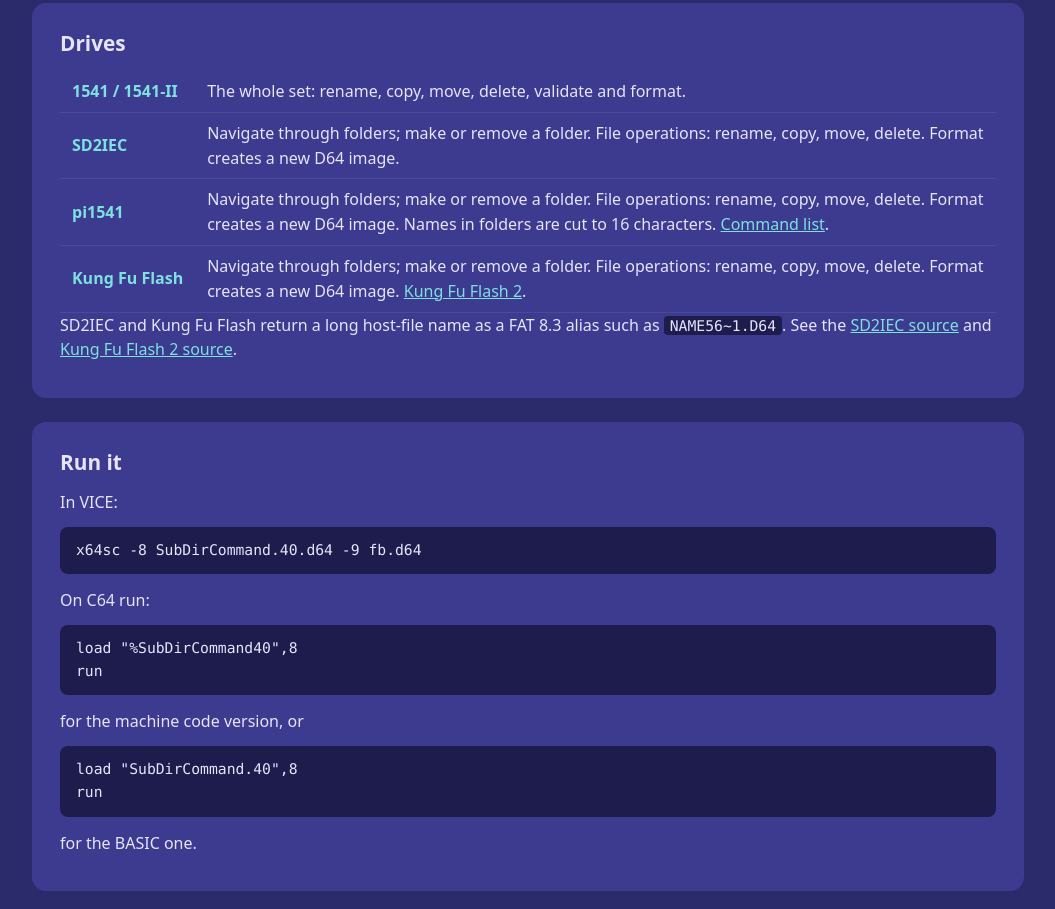
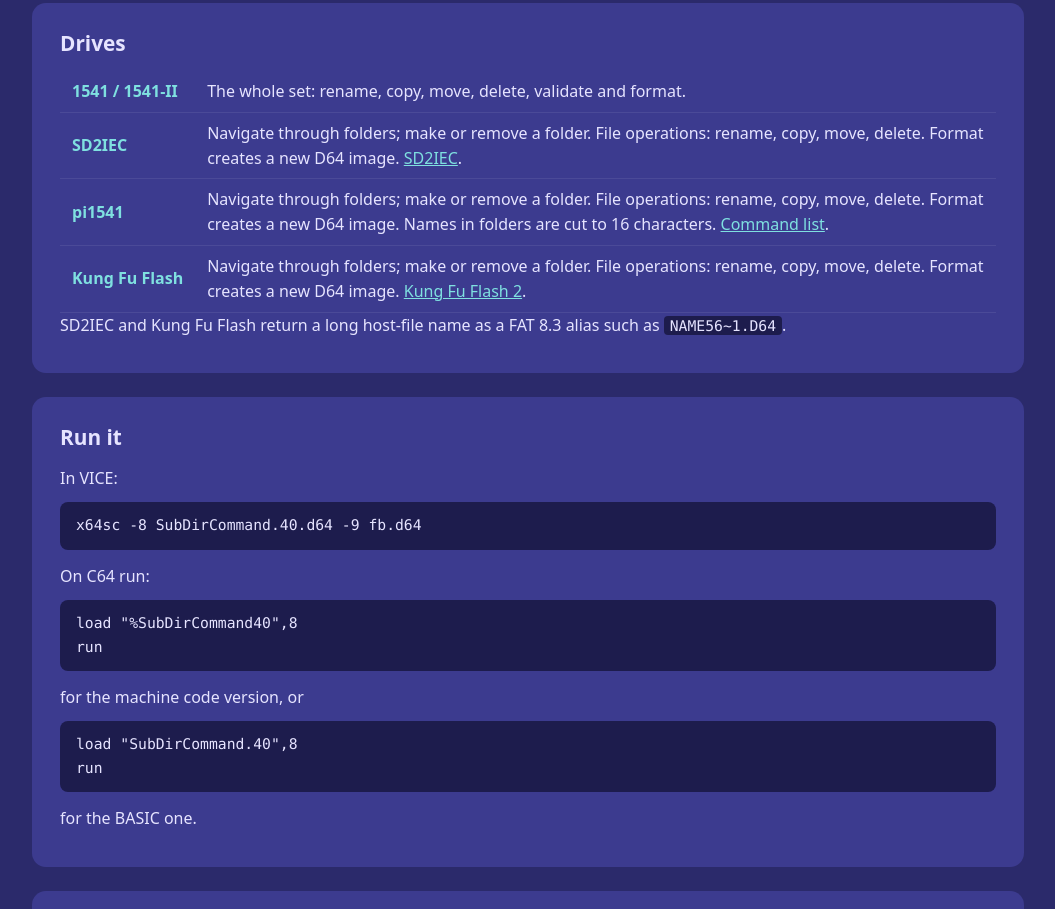
Before and after one commit to babulic/SubDirCommander, a website built with Vite: page web/index.html in a window 1280 px wide. Shown: the part 819-1728 px from the top of the page, without its empty margins (112-1167 px from the left). Built offline with nearby package versions, Linux system fonts and the light colour scheme.

Commit message:
Put the SD2IEC project link on its drive row.
Drop the shared source footer under Drives; keep the FAT 8.3 alias note.

Co-authored-by: ivan.babulic <ivan.babulic@gmail.com>

```diff
--- a/web/index.html
+++ b/web/index.html
@@ -89,6 +89,7 @@
                 <td>
                   Navigate through folders; make or remove a folder. File operations: rename,
                   copy, move, delete. Format creates a new D64 image.
+                  <a href="https://github.com/thierer/sd2iec">SD2IEC</a>.
                 </td>
               </tr>
               <tr>
@@ -113,8 +114,6 @@
           <p>
             SD2IEC and Kung Fu Flash return a long host-file name as a FAT 8.3 alias such as
             <code>NAME56~1.D64</code>.
-            See the <a href="https://github.com/thierer/sd2iec">SD2IEC source</a>
-            and <a href="https://github.com/KimJorgensen/KungFuFlash2">Kung Fu Flash 2 source</a>.
           </p>
         </div>
       </section>
```
